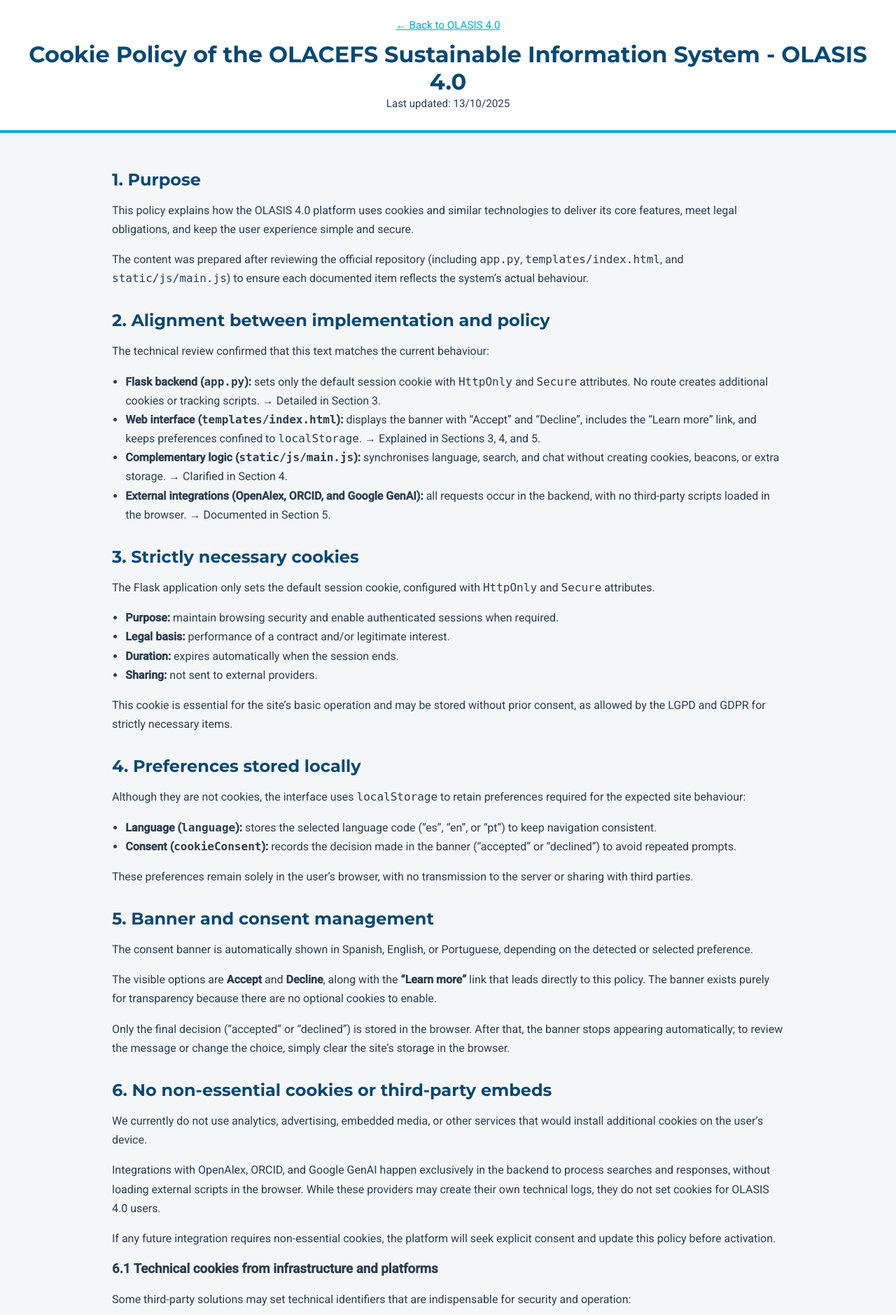
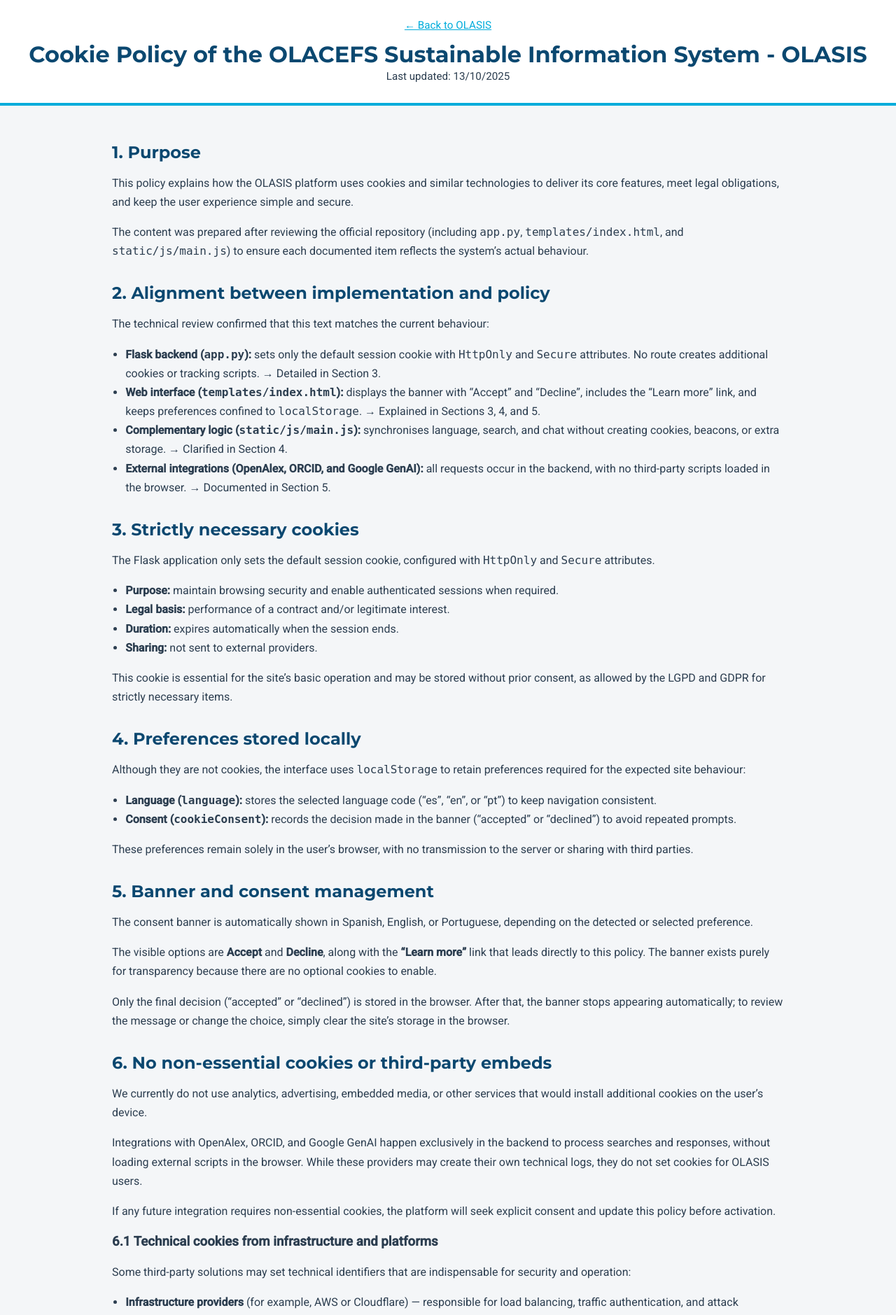
Before and after one commit to GIZ-AdaptaInfra/OLASIS-4.0, a Flask app: page /cookie-policy in a window 1280 px wide. Shown: the top 1879 px of the page at 70% size. Run offline with Flask 3, Linux system fonts and the light colour scheme.

Commit message:
Correção de texto

```diff
--- a/templates/cookie_policy.html
+++ b/templates/cookie_policy.html
@@ -3,7 +3,7 @@
 <head>
     <meta charset="UTF-8">
     <meta name="viewport" content="width=device-width, initial-scale=1.0">
-    <title>Política de Cookies - OLASIS 4.0</title>
+    <title>Política de Cookies - OLASIS</title>
     <link rel="preconnect" href="https://fonts.googleapis.com">
     <link rel="preconnect" href="https://fonts.gstatic.com" crossorigin>
     <link href="https://fonts.googleapis.com/css2?family=Montserrat:wght@400;600;700&family=Roboto:wght@400;500&display=swap" rel="stylesheet">
@@ -97,15 +97,15 @@
 </head>
 <body>
     <header>
-        <p><a href="{{ url_for('index') }}" data-i18n="header-back-link">&larr; Voltar para a OLASIS 4.0</a></p>
-        <h1 data-i18n="header-title">Política de Cookies do Sistema de Informação Sustentável da OLACEFS - a OLASIS 4.0</h1>
+        <p><a href="{{ url_for('index') }}" data-i18n="header-back-link">&larr; Voltar para a OLASIS</a></p>
+        <h1 data-i18n="header-title">Política de Cookies do Sistema de Informação Sustentável da OLACEFS - a OLASIS</h1>
         <p data-i18n="last-updated" data-last-updated="{{ datetime.utcnow().strftime('%d/%m/%Y') }}">Última atualização: {{ datetime.utcnow().strftime('%d/%m/%Y') }}</p>
     </header>
 
     <main>
         <section id="objetivo">
             <h2 data-i18n="objective-heading">1. Objetivo</h2>
-            <p data-i18n="objective-paragraph-1">Esta política descreve como a plataforma OLASIS 4.0 utiliza cookies e tecnologias similares para oferecer suas funcionalidades principais, cumprir obrigações legais e manter a experiência das pessoas usuárias simples e segura.</p>
+            <p data-i18n="objective-paragraph-1">Esta política descreve como a plataforma OLASIS utiliza cookies e tecnologias similares para oferecer suas funcionalidades principais, cumprir obrigações legais e manter a experiência das pessoas usuárias simples e segura.</p>
             <p data-i18n="objective-paragraph-2">O conteúdo foi elaborado com base na revisão do repositório oficial (incluindo <code>app.py</code>, <code>templates/index.html</code> e <code>static/js/main.js</code>) para garantir que cada item documentado corresponda ao comportamento real do sistema.</p>
         </section>
 
@@ -152,7 +152,7 @@
         <section id="ausencia-nao-essenciais">
             <h2 data-i18n="absence-heading">6. Ausência de cookies não essenciais e integrações de terceiros</h2>
             <p data-i18n="absence-paragraph-1">Atualmente, não são utilizados scripts de analytics, publicidade, mídias incorporadas ou outros serviços que instalem cookies adicionais no dispositivo da pessoa usuária.</p>
-            <p data-i18n="absence-paragraph-2">As integrações com OpenAlex, ORCID e Google GenAI ocorrem exclusivamente no backend para processar buscas e respostas, sem carregar scripts externos no navegador. Embora esses provedores possam gerar registros técnicos próprios, eles não definem cookies para a pessoa usuária do OLASIS 4.0.</p>
+            <p data-i18n="absence-paragraph-2">As integrações com OpenAlex, ORCID e Google GenAI ocorrem exclusivamente no backend para processar buscas e respostas, sem carregar scripts externos no navegador. Embora esses provedores possam gerar registros técnicos próprios, eles não definem cookies para a pessoa usuária do OLASIS.</p>
             <p data-i18n="absence-paragraph-3">Caso uma futura integração exija cookies não essenciais, a plataforma solicitará consentimento específico e atualizará esta política antes da ativação.</p>
 
             <h3 data-i18n="infrastructure-subheading">6.1 Cookies técnicos de infraestrutura e plataformas</h3>
@@ -162,7 +162,7 @@
                 <li data-i18n="infrastructure-item-2"><strong>Plataformas móveis</strong> (iOS/Android) &mdash; utilizam identificadores obrigatórios para instalação, atualização e execução adequada de aplicativos.</li>
                 <li data-i18n="infrastructure-item-3"><strong>Serviços externos integrados</strong> (como o site institucional da OLACEFS) &mdash; podem definir cookies técnicos para exibir conteúdos incorporados ou garantir compatibilidade.</li>
             </ul>
-            <p data-i18n="infrastructure-paragraph-2">Esses cookies são controlados pelos respectivos provedores e não podem ser desativados pela OLASIS 4.0, mas não coletam dados pessoais além do estritamente necessário para a operação técnica.</p>
+            <p data-i18n="infrastructure-paragraph-2">Esses cookies são controlados pelos respectivos provedores e não podem ser desativados pela OLASIS, mas não coletam dados pessoais além do estritamente necessário para a operação técnica.</p>
         </section>
 
         <section id="direitos">
@@ -181,7 +181,7 @@
 
         <section id="privacidade-by-design" class="contact">
             <h2 data-i18n="privacy-heading">8. Compromisso com a privacidade desde a concepção</h2>
-            <p data-i18n="privacy-paragraph-1">Desde a criação da OLASIS 4.0, adotamos a diretriz de não coletar dados pessoais além do estritamente necessário.</p>
+            <p data-i18n="privacy-paragraph-1">Desde a criação da OLASIS, adotamos a diretriz de não coletar dados pessoais além do estritamente necessário.</p>
             <p data-i18n="privacy-paragraph-2">Limitamos o uso de cookies aos estritamente necessários para segurança e operação técnica. Se houver mudança nessa diretriz, a atualização será comunicada de forma transparente e refletida nesta política antes da adoção de qualquer novo recurso.</p>
         </section>
     </main>
@@ -194,11 +194,11 @@
             const translations = {
                 pt: {
                     'html-lang': 'pt-BR',
-                    'header-back-link': '&larr; Voltar para a OLASIS 4.0',
-                    'header-title': 'Política de Cookies do Sistema de Informação Sustentável da OLACEFS - a OLASIS 4.0',
+                    'header-back-link': '&larr; Voltar para a OLASIS',
+                    'header-title': 'Política de Cookies do Sistema de Informação Sustentável da OLACEFS - a OLASIS',
                     'last-updated': 'Última atualização: {date}',
                     'objective-heading': '1. Objetivo',
-                    'objective-paragraph-1': 'Esta política descreve como a plataforma OLASIS 4.0 utiliza cookies e tecnologias similares para oferecer suas funcionalidades principais, cumprir obrigações legais e manter a experiência das pessoas usuárias simples e segura.',
+                    'objective-paragraph-1': 'Esta política descreve como a plataforma OLASIS utiliza cookies e tecnologias similares para oferecer suas funcionalidades principais, cumprir obrigações legais e manter a experiência das pessoas usuárias simples e segura.',
                     'objective-paragraph-2': 'O conteúdo foi elaborado com base na revisão do repositório oficial (incluindo <code>app.py</code>, <code>templates/index.html</code> e <code>static/js/main.js</code>) para garantir que cada item documentado corresponda ao comportamento real do sistema.',
                     'mapping-heading': '2. Correspondência entre implementação e política',
                     'mapping-paragraph': 'A validação técnica confirmou que o texto corresponde ao funcionamento atual:',
@@ -224,14 +224,14 @@
                     'banner-paragraph-3': 'Somente a decisão final (&ldquo;accepted&rdquo; ou &ldquo;declined&rdquo;) é registrada no navegador. Depois disso, o banner deixa de ser exibido automaticamente; para rever a mensagem ou alterar a escolha, basta limpar o armazenamento do site no navegador.',
                     'absence-heading': '6. Ausência de cookies não essenciais e integrações de terceiros',
                     'absence-paragraph-1': 'Atualmente, não são utilizados scripts de analytics, publicidade, mídias incorporadas ou outros serviços que instalem cookies adicionais no dispositivo da pessoa usuária.',
-                    'absence-paragraph-2': 'As integrações com OpenAlex, ORCID e Google GenAI ocorrem exclusivamente no backend para processar buscas e respostas, sem carregar scripts externos no navegador. Embora esses provedores possam gerar registros técnicos próprios, eles não definem cookies para a pessoa usuária do OLASIS 4.0.',
+                    'absence-paragraph-2': 'As integrações com OpenAlex, ORCID e Google GenAI ocorrem exclusivamente no backend para processar buscas e respostas, sem carregar scripts externos no navegador. Embora esses provedores possam gerar registros técnicos próprios, eles não definem cookies para a pessoa usuária do OLASIS.',
                     'absence-paragraph-3': 'Caso uma futura integração exija cookies não essenciais, a plataforma solicitará consentimento específico e atualizará esta política antes da ativação.',
                     'infrastructure-subheading': '6.1 Cookies técnicos de infraestrutura e plataformas',
                     'infrastructure-paragraph': 'Algumas soluções de terceiros podem definir identificadores técnicos indispensáveis para garantir segurança e funcionamento:',
                     'infrastructure-item-1': '<strong>Provedores de infraestrutura</strong> (por exemplo, AWS ou Cloudflare) &mdash; responsáveis por balanceamento de carga, autenticação de tráfego e proteção contra ataques.',
                     'infrastructure-item-2': '<strong>Plataformas móveis</strong> (iOS/Android) &mdash; utilizam identificadores obrigatórios para instalação, atualização e execução adequada de aplicativos.',
                     'infrastructure-item-3': '<strong>Serviços externos integrados</strong> (como o site institucional da OLACEFS) &mdash; podem definir cookies técnicos para exibir conteúdos incorporados ou garantir compatibilidade.',
-                    'infrastructure-paragraph-2': 'Esses cookies são controlados pelos respectivos provedores e não podem ser desativados pela OLASIS 4.0, mas não coletam dados pessoais além do estritamente necessário para a operação técnica.',
+                    'infrastructure-paragraph-2': 'Esses cookies são controlados pelos respectivos provedores e não podem ser desativados pela OLASIS, mas não coletam dados pessoais além do estritamente necessário para a operação técnica.',
                     'rights-heading': '7. Direitos das pessoas usuárias',
                     'rights-paragraph-1': 'As pessoas usuárias podem revisar ou revogar o consentimento limpando os dados do site no navegador ou aguardando a reapresentação do banner quando a decisão expirar.',
                     'rights-paragraph-2': 'Conforme a Lei Geral de Proteção de Dados (LGPD) e legislações correlatas, também é possível exercer os seguintes direitos:',
@@ -242,17 +242,17 @@
                     'rights-item-5': 'Oposição ao tratamento de dados em determinadas circunstâncias.',
                     'rights-paragraph-3': 'Para dúvidas ou solicitações, utilize o link “Contato/Contact/Contacto” no menu principal da plataforma ou envie mensagem para <a href="mailto:privacidade@olasis.org">privacidade@olasis.org</a>.',
                     'privacy-heading': '8. Compromisso com a privacidade desde a concepção',
-                    'privacy-paragraph-1': 'Desde a criação da OLASIS 4.0, adotamos a diretriz de não coletar dados pessoais além do estritamente necessário.',
+                    'privacy-paragraph-1': 'Desde a criação da OLASIS, adotamos a diretriz de não coletar dados pessoais além do estritamente necessário.',
                     'privacy-paragraph-2': 'Limitamos o uso de cookies aos estritamente necessários para segurança e operação técnica. Se houver mudança nessa diretriz, a atualização será comunicada de forma transparente e refletida nesta política antes da adoção de qualquer novo recurso.',
                     'footer-text': '© 2025 OLASIS. Para retornar à página inicial, <a href="{{ url_for('index') }}">clique aqui</a>.'
                 },
                 es: {
                     'html-lang': 'es',
-                    'header-back-link': '&larr; Volver a OLASIS 4.0',
-                    'header-title': 'Política de cookies del Sistema de Información Sostenible de la OLACEFS - OLASIS 4.0',
+                    'header-back-link': '&larr; Volver a OLASIS',
+                    'header-title': 'Política de cookies del Sistema de Información Sostenible de la OLACEFS - OLASIS',
                     'last-updated': 'Última actualización: {date}',
                     'objective-heading': '1. Objetivo',
-                    'objective-paragraph-1': 'Esta política describe cómo la plataforma OLASIS 4.0 utiliza cookies y tecnologías similares para ofrecer sus funcionalidades principales, cumplir obligaciones legales y mantener una experiencia sencilla y segura para las personas usuarias.',
+                    'objective-paragraph-1': 'Esta política describe cómo la plataforma OLASIS utiliza cookies y tecnologías similares para ofrecer sus funcionalidades principales, cumplir obligaciones legales y mantener una experiencia sencilla y segura para las personas usuarias.',
                     'objective-paragraph-2': 'El contenido se elaboró tras revisar el repositorio oficial (incluidos <code>app.py</code>, <code>templates/index.html</code> y <code>static/js/main.js</code>) para garantizar que cada punto documentado corresponda al comportamiento real del sistema.',
                     'mapping-heading': '2. Correspondencia entre implementación y política',
                     'mapping-paragraph': 'La validación técnica confirmó que el texto refleja el funcionamiento actual:',
@@ -278,14 +278,14 @@
                     'banner-paragraph-3': 'Solo la decisión final (&ldquo;accepted&rdquo; o &ldquo;declined&rdquo;) se registra en el navegador. Después de eso, el banner deja de mostrarse automáticamente; para revisar el mensaje o cambiar la elección, basta con limpiar el almacenamiento del sitio en el navegador.',
                     'absence-heading': '6. Ausencia de cookies no esenciales e integraciones de terceros',
                     'absence-paragraph-1': 'Actualmente no se utilizan scripts de analítica, publicidad, contenidos incrustados ni otros servicios que instalen cookies adicionales en el dispositivo de la persona usuaria.',
-                    'absence-paragraph-2': 'Las integraciones con OpenAlex, ORCID y Google GenAI ocurren exclusivamente en el backend para procesar búsquedas y respuestas, sin cargar scripts externos en el navegador. Aunque estos proveedores puedan generar registros técnicos propios, no definen cookies para la persona usuaria de OLASIS 4.0.',
+                    'absence-paragraph-2': 'Las integraciones con OpenAlex, ORCID y Google GenAI ocurren exclusivamente en el backend para procesar búsquedas y respuestas, sin cargar scripts externos en el navegador. Aunque estos proveedores puedan generar registros técnicos propios, no definen cookies para la persona usuaria de OLASIS.',
                     'absence-paragraph-3': 'Si en el futuro alguna integración requiere cookies no esenciales, la plataforma solicitará un consentimiento específico y actualizará esta política antes de su activación.',
                     'infrastructure-subheading': '6.1 Cookies técnicas de infraestructura y plataformas',
                     'infrastructure-paragraph': 'Algunas soluciones de terceros pueden definir identificadores técnicos indispensables para garantizar seguridad y funcionamiento:',
                     'infrastructure-item-1': '<strong>Proveedores de infraestructura</strong> (por ejemplo, AWS o Cloudflare) &mdash; responsables del balanceo de carga, la autenticación del tráfico y la protección contra ataques.',
                     'infrastructure-item-2': '<strong>Plataformas móviles</strong> (iOS/Android) &mdash; utilizan identificadores obligatorios para la instalación, actualización y ejecución adecuada de las aplicaciones.',
                     'infrastructure-item-3': '<strong>Servicios externos integrados</strong> (como el sitio institucional de la OLACEFS) &mdash; pueden definir cookies técnicas para mostrar contenidos incrustados o garantizar compatibilidad.',
-                    'infrastructure-paragraph-2': 'Estas cookies son controladas por los proveedores correspondientes y no pueden desactivarse desde OLASIS 4.0, pero no recogen datos personales más allá de lo estrictamente necesario para la operación técnica.',
+                    'infrastructure-paragraph-2': 'Estas cookies son controladas por los proveedores correspondientes y no pueden desactivarse desde OLASIS, pero no recogen datos personales más allá de lo estrictamente necesario para la operación técnica.',
                     'rights-heading': '7. Derechos de las personas usuarias',
                     'rights-paragraph-1': 'Las personas usuarias pueden revisar o revocar el consentimiento limpiando los datos del sitio en el navegador o esperando que el banner se muestre de nuevo cuando la decisión expire.',
                     'rights-paragraph-2': 'De acuerdo con la Ley General de Protección de Datos (LGPD) y normativas relacionadas, también es posible ejercer los siguientes derechos:',
@@ -296,17 +296,17 @@
                     'rights-item-5': 'Oposición al tratamiento de datos en determinadas circunstancias.',
                     'rights-paragraph-3': 'Para dudas o solicitudes, utiliza el enlace “Contato/Contact/Contacto” en el menú principal de la plataforma o envía un mensaje a <a href="mailto:privacidade@olasis.org">privacidade@olasis.org</a>.',
                     'privacy-heading': '8. Compromiso con la privacidad desde el diseño',
-                    'privacy-paragraph-1': 'Desde la creación de OLASIS 4.0 adoptamos la directriz de no recopilar datos personales más allá de lo estrictamente necesario.',
+                    'privacy-paragraph-1': 'Desde la creación de OLASIS adoptamos la directriz de no recopilar datos personales más allá de lo estrictamente necesario.',
                     'privacy-paragraph-2': 'Limitamos el uso de cookies a las estrictamente necesarias para la seguridad y la operación técnica. Si esta directriz cambia, la actualización se comunicará con transparencia y se reflejará en esta política antes de adoptar cualquier nuevo recurso.',
                     'footer-text': '© 2025 OLASIS. Para volver a la página inicial, <a href="{{ url_for('index') }}">haz clic aquí</a>.'
                 },
                 en: {
                     'html-lang': 'en',
-                    'header-back-link': '&larr; Back to OLASIS 4.0',
-                    'header-title': 'Cookie Policy of the OLACEFS Sustainable Information System - OLASIS 4.0',
+                    'header-back-link': '&larr; Back to OLASIS',
+                    'header-title': 'Cookie Policy of the OLACEFS Sustainable Information System - OLASIS',
                     'last-updated': 'Last updated: {date}',
                     'objective-heading': '1. Purpose',
-                    'objective-paragraph-1': 'This policy explains how the OLASIS 4.0 platform uses cookies and similar technologies to deliver its core features, meet legal obligations, and keep the user experience simple and secure.',
+                    'objective-paragraph-1': 'This policy explains how the OLASIS platform uses cookies and similar technologies to deliver its core features, meet legal obligations, and keep the user experience simple and secure.',
                     'objective-paragraph-2': 'The content was prepared after reviewing the official repository (including <code>app.py</code>, <code>templates/index.html</code>, and <code>static/js/main.js</code>) to ensure each documented item reflects the system’s actual behaviour.',
                     'mapping-heading': '2. Alignment between implementation and policy',
                     'mapping-paragraph': 'The technical review confirmed that this text matches the current behaviour:',
@@ -332,14 +332,14 @@
                     'banner-paragraph-3': 'Only the final decision (“accepted” or “declined”) is stored in the browser. After that, the banner stops appearing automatically; to review the message or change the choice, simply clear the site’s storage in the browser.',
                     'absence-heading': '6. No non-essential cookies or third-party embeds',
                     'absence-paragraph-1': 'We currently do not use analytics, advertising, embedded media, or other services that would install additional cookies on the user’s device.',
-                    'absence-paragraph-2': 'Integrations with OpenAlex, ORCID, and Google GenAI happen exclusively in the backend to process searches and responses, without loading external scripts in the browser. While these providers may create their own technical logs, they do not set cookies for OLASIS 4.0 users.',
+                    'absence-paragraph-2': 'Integrations with OpenAlex, ORCID, and Google GenAI happen exclusively in the backend to process searches and responses, without loading external scripts in the browser. While these providers may create their own technical logs, they do not set cookies for OLASIS users.',
                     'absence-paragraph-3': 'If any future integration requires non-essential cookies, the platform will seek explicit consent and update this policy before activation.',
                     'infrastructure-subheading': '6.1 Technical cookies from infrastructure and platforms',
                     'infrastructure-paragraph': 'Some third-party solutions may set technical identifiers that are indispensable for security and operation:',
                     'infrastructure-item-1': '<strong>Infrastructure providers</strong> (for example, AWS or Cloudflare) &mdash; responsible for load balancing, traffic authentication, and attack protection.',
                     'infrastructure-item-2': '<strong>Mobile platforms</strong> (iOS/Android) &mdash; use mandatory identifiers to install, update, and properly run applications.',
                     'infrastructure-item-3': '<strong>Integrated external services</strong> (such as the OLACEFS institutional site) &mdash; may set technical cookies to display embedded content or ensure compatibility.',
-                    'infrastructure-paragraph-2': 'These cookies are controlled by their respective providers and cannot be disabled by OLASIS 4.0, but they do not collect personal data beyond what is strictly necessary for technical operation.',
+                    'infrastructure-paragraph-2': 'These cookies are controlled by their respective providers and cannot be disabled by OLASIS, but they do not collect personal data beyond what is strictly necessary for technical operation.',
                     'rights-heading': '7. User rights',
                     'rights-paragraph-1': 'Users can review or withdraw consent by clearing the site data in the browser or waiting for the banner to reappear when the decision expires.',
                     'rights-paragraph-2': 'In line with the Brazilian LGPD and related regulations, the following rights can also be exercised:',
@@ -350,7 +350,7 @@
                     'rights-item-5': 'Objection to data processing in specific circumstances.',
                     'rights-paragraph-3': 'For questions or requests, use the “Contato/Contact/Contacto” link in the platform’s main menu or email <a href="mailto:privacidade@olasis.org">privacidade@olasis.org</a>.',
                     'privacy-heading': '8. Privacy-by-design commitment',
-                    'privacy-paragraph-1': 'Since OLASIS 4.0 was conceived, we have followed the guideline of collecting no personal data beyond what is strictly necessary.',
+                    'privacy-paragraph-1': 'Since OLASIS was conceived, we have followed the guideline of collecting no personal data beyond what is strictly necessary.',
                     'privacy-paragraph-2': 'We limit the use of cookies to those strictly required for security and technical operation. If this guideline ever changes, we will communicate the update transparently and reflect it in this policy before adopting any new feature.',
                     'footer-text': '© 2025 OLASIS. To return to the home page, <a href="{{ url_for('index') }}">click here</a>.'
                 }
```
